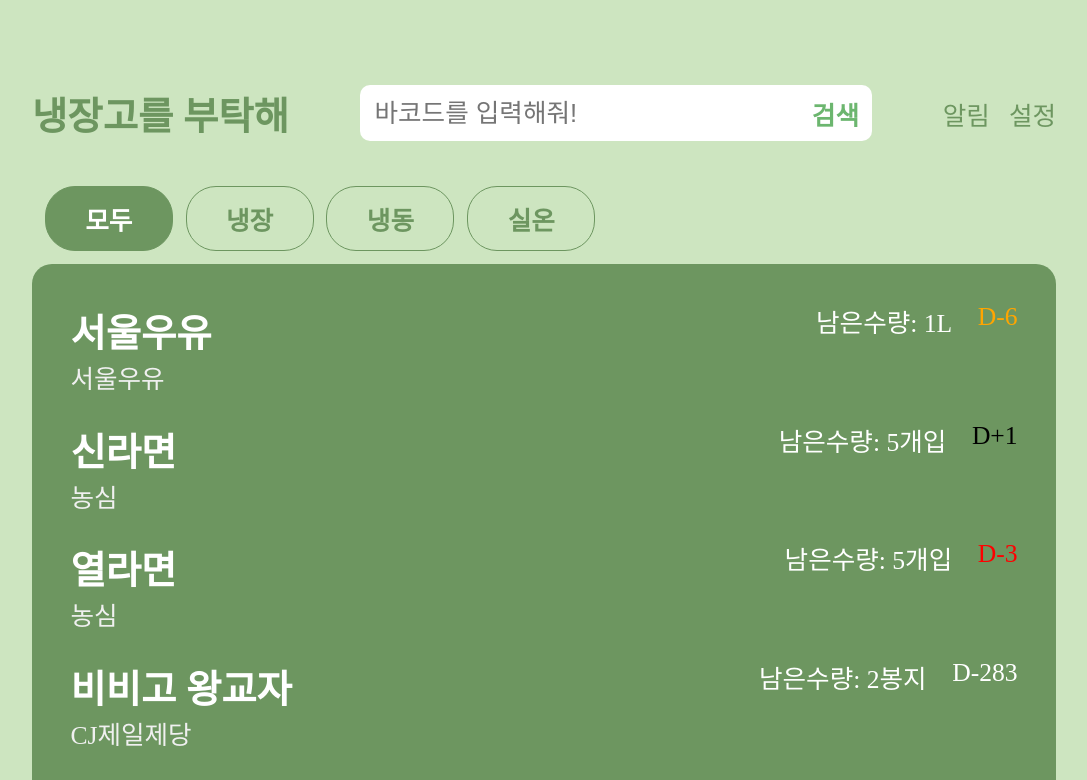
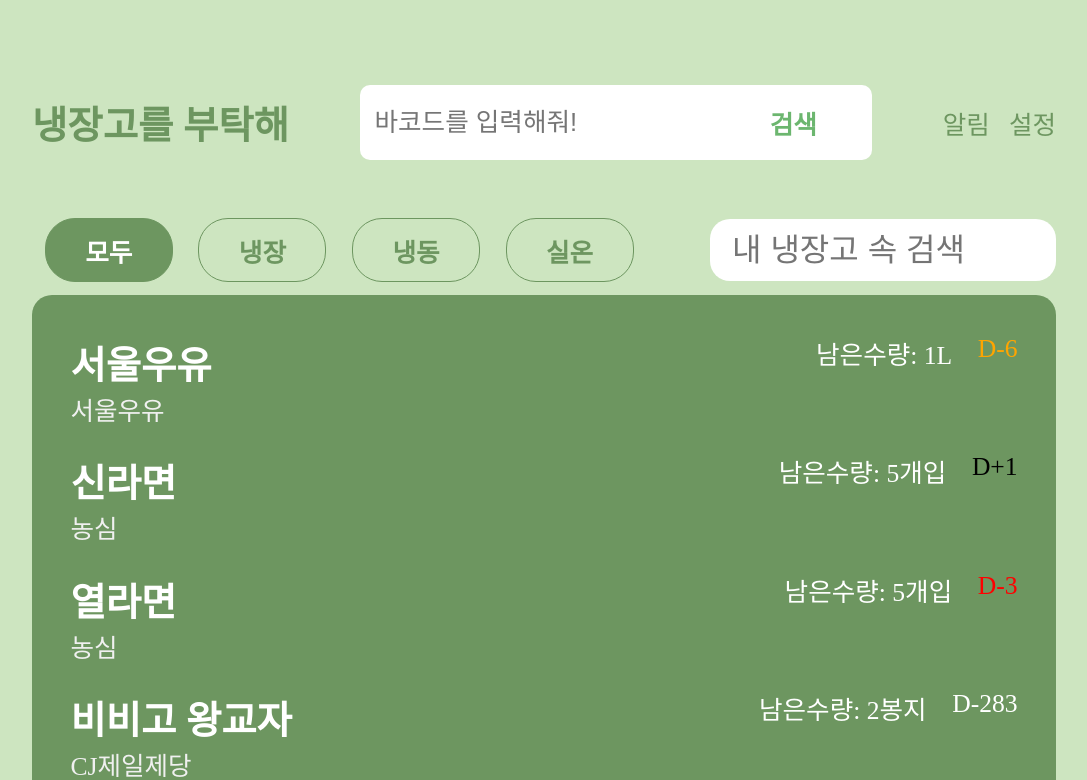
Before and after one commit to jibeommm/RefrigeFairy, a React (Vite) app: page /storage in a window 1280 px wide. Shown: the top 780 px of the page, without its empty margins (96-1183 px from the left). Built offline with nearby package versions, Linux system fonts and the light colour scheme; no server answers.

Commit message:
냉장고 속 검색색

```diff
--- /dev/null
+++ b/src/hooks/useDebouncedValue.ts
@@ -0,0 +1,18 @@
+// /src/hooks/useDebouncedValue.ts
+import { useEffect, useState } from "react";
+
+export function useDebouncedValue<T>(value: T, delay: number = 300): T {
+  const [debouncedValue, setDebouncedValue] = useState(value);
+
+  useEffect(() => {
+    const handler = setTimeout(() => {
+      setDebouncedValue(value);
+    }, delay);
+
+    return () => {
+      clearTimeout(handler);
+    };
+  }, [value, delay]);
+
+  return debouncedValue;
+}
--- a/src/pages/RegisterFood/RegisterFood.css
+++ b/src/pages/RegisterFood/RegisterFood.css
@@ -24,3 +24,15 @@
   font-size: 2vw;
   font-weight: 500;
 }
+
+button {
+  width: 15vw;
+  padding: 1.5vw;
+  border: none;
+  background-color: #cde5c0;
+  color: #6d9660;
+  border-radius: 30px;
+  font-size: 2vw;
+  font-weight: 700;
+  margin-right: 1vw;
+}
--- a/src/pages/StoragePage/StoragePage.css
+++ b/src/pages/StoragePage/StoragePage.css
@@ -59,3 +59,22 @@
   color: white;
   font-weight: 700;
 }
+
+.storage-header {
+  display: flex;
+  justify-content: space-between;
+  align-items: center;
+}
+
+.storage-header input{
+  width: 25vw;
+  font-size: 2.5vw;
+  font-weight: 500;
+  align-items: center;
+  border: none;
+  background-color: white;
+  outline: none;
+  color: #6d9660;
+  border-radius: 20px;
+  padding: 1vw;
+}
--- a/src/pages/StoragePage/StoragePage.tsx
+++ b/src/pages/StoragePage/StoragePage.tsx
@@ -1,23 +1,31 @@
-// /src/pages/StoragePage/StoragePage.tsx
 import { useFoodStore } from "../../stores/foodStore";
 import Header from "../../components/Header";
 import { useNavigate } from "react-router-dom";
 import { useState } from "react";
 import "./StoragePage.css";
 import { calculateDDay } from "../../utils/calculateDDay";
+import { useDebouncedValue } from "../../hooks/useDebouncedValue";
 
 export default function StoragePage() {
   const { foods } = useFoodStore();
   const navigate = useNavigate();
-  const [filter, setFilter] = useState<"모두" | "냉장" | "냉동" | "상온">("모두");
+  const [filter, setFilter] = useState<"모두" | "냉장" | "냉동" | "실온">("모두");
+  const [search, setSearch] = useState("");
 
-  const filteredFoods = foods.filter((food) =>
-    filter === "모두" ? true : food.storageType === filter
-  );
+  const debouncedSearch = useDebouncedValue(search, 400);
+
+  const filteredFoods = foods.filter((food) => {
+    const matchesFilter = filter === "모두" || food.storageType === filter;
+    const matchesSearch =
+      food.name.toLowerCase().includes(debouncedSearch.toLowerCase()) ||
+      food.productName.toLowerCase().includes(debouncedSearch.toLowerCase());
+    return matchesFilter && matchesSearch;
+  });
 
   return (
     <>
       <Header />
+      <div className="storage-header">
         <div className="filter-buttons">
           {["모두", "냉장", "냉동", "실온"].map((type) => (
             <button
@@ -28,6 +36,15 @@
               {type}
             </button>
           ))}
+        </div>
+        <div className="search-bar">
+          <input
+            type="text"
+            placeholder=" 내 냉장고 속 검색"
+            value={search}
+            onChange={(e) => setSearch(e.target.value)}
+          />
+        </div>
       </div>
       <div className="storage-container">
         <div className="food-list">
@@ -42,14 +59,20 @@
                 <div className="manufacturer">{food.manufacturer}</div>
               </div>
               <div className="food-actions">
-                <div className="quantity-control">남은수량: {food.quantity}{food.unit}</div>
-                <div className="D-day" style={{ color: calculateDDay(food.endDate).color }}>
+                <div className="quantity-control">
+                  남은수량: {food.quantity}
+                  {food.unit}
+                </div>
+                <div
+                  className="D-day"
+                  style={{ color: calculateDDay(food.endDate).color }}
+                >
                   {calculateDDay(food.endDate).label}
                 </div>
               </div>
             </div>
           ))}
-          {filteredFoods.length === 0 && <p>해당 보관 방식의 식품이 없습니다.</p>}
+          {filteredFoods.length === 0 && <p>검색 결과가 없습니다.</p>}
         </div>
       </div>
     </>
```
Lines whose indentation alone changed are shown as unchanged.
